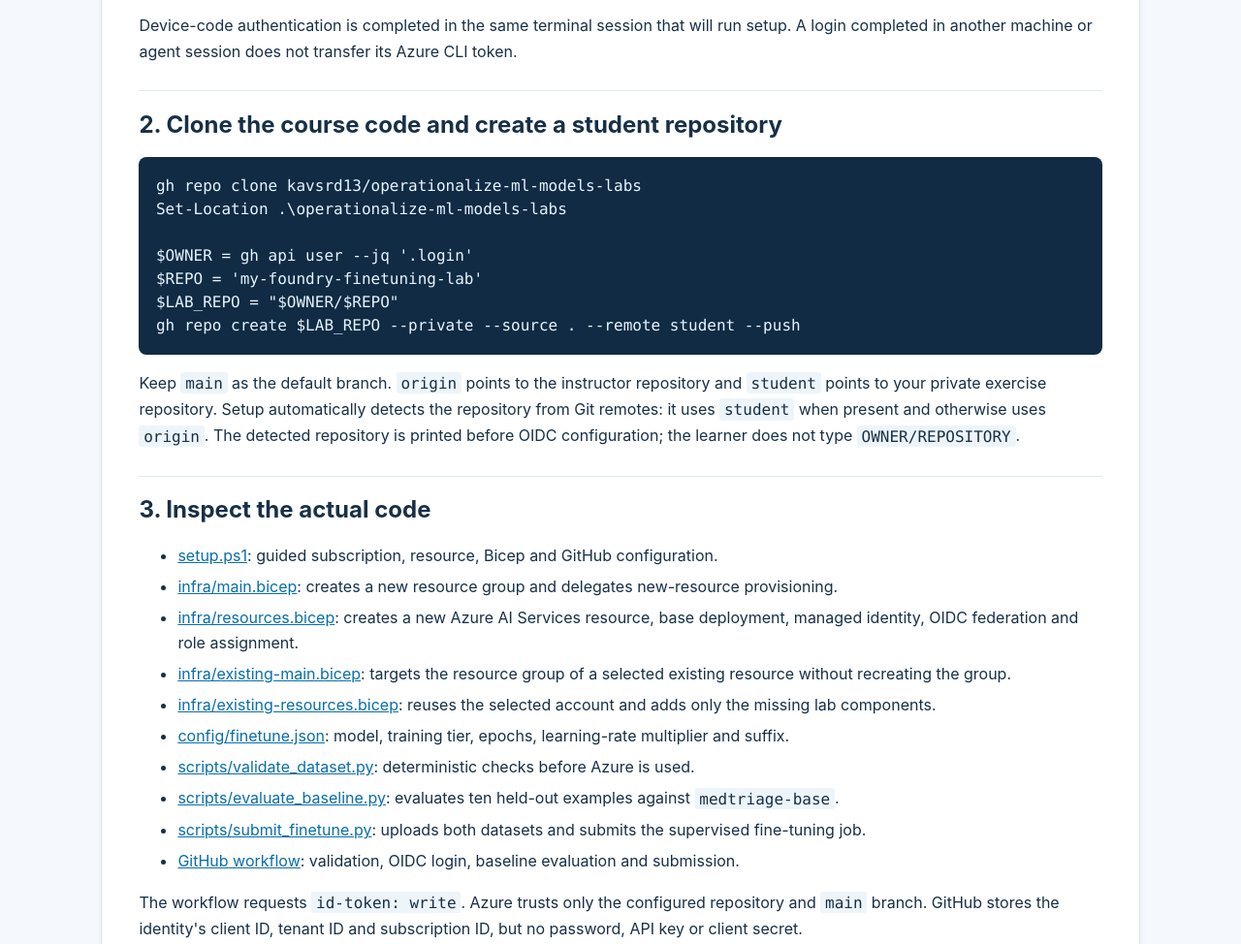
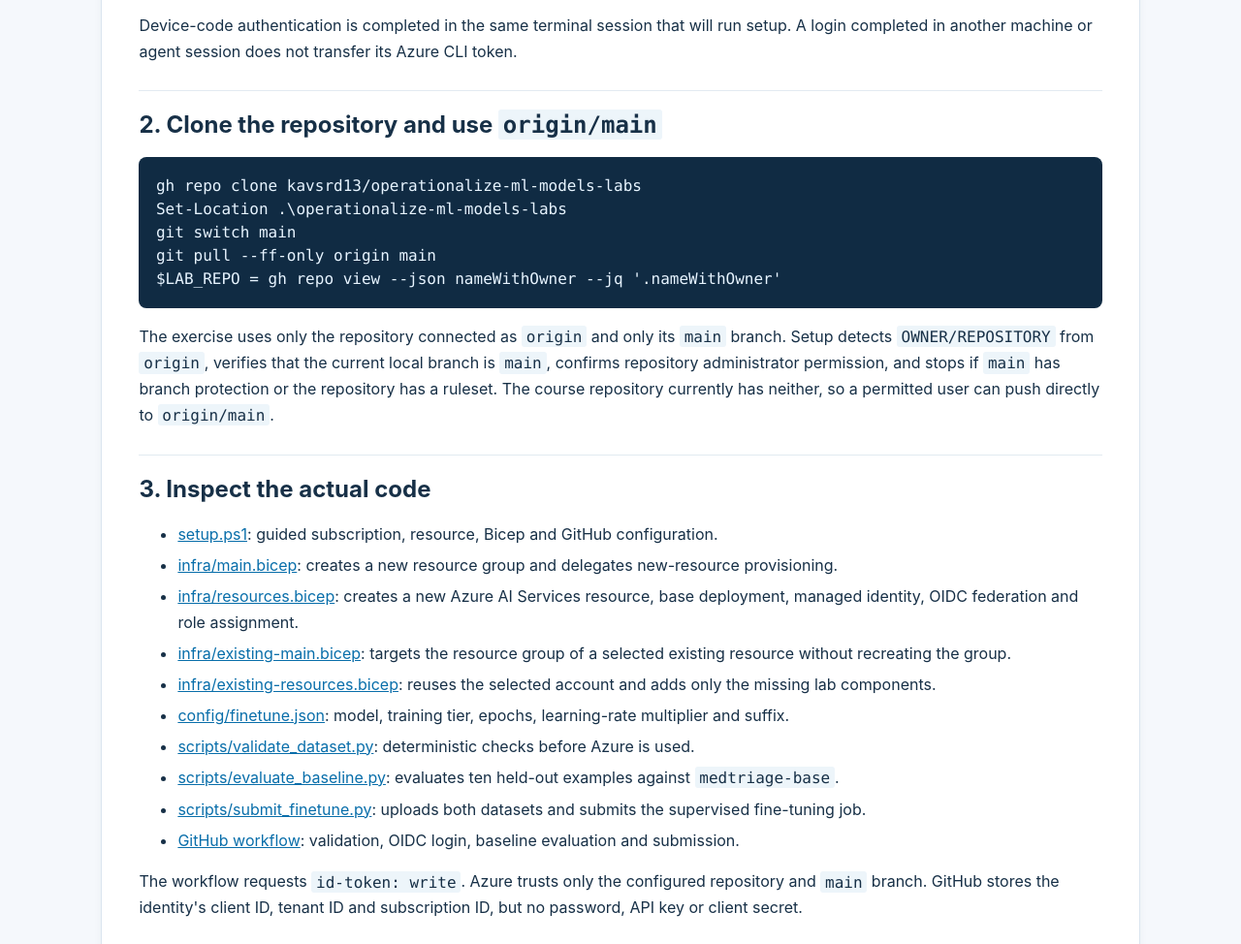
Before and after one commit to kavsrd13/operationalize-ml-models-labs, a plain HTML site: page 12-Foundry-Fine-Tuning-GitHub-Actions/Instruction/index.html in a window 1280 px wide. Shown: the part 1670-2644 px from the top of the page at 97% size. Drawn offline with Linux system fonts and the light colour scheme.

Commit message:
Use origin main for Exercise 12 automation

```diff
--- a/12-Foundry-Fine-Tuning-GitHub-Actions/Instruction/index.html
+++ b/12-Foundry-Fine-Tuning-GitHub-Actions/Instruction/index.html
@@ -45,15 +45,13 @@ gh auth login
 az login --use-device-code
 az bicep install</code></pre>
 <p>Device-code authentication is completed in the same terminal session that will run setup. A login completed in another machine or agent session does not transfer its Azure CLI token.</p>
-<h2>2. Clone the course code and create a student repository</h2>
+<h2>2. Clone the repository and use <code>origin/main</code></h2>
 <pre><code>gh repo clone kavsrd13/operationalize-ml-models-labs
 Set-Location .\operationalize-ml-models-labs
-
-$OWNER = gh api user --jq &#x27;.login&#x27;
-$REPO = &#x27;my-foundry-finetuning-lab&#x27;
-$LAB_REPO = &quot;$OWNER/$REPO&quot;
-gh repo create $LAB_REPO --private --source . --remote student --push</code></pre>
-<p>Keep <code>main</code> as the default branch. <code>origin</code> points to the instructor repository and <code>student</code> points to your private exercise repository. Setup automatically detects the repository from Git remotes: it uses <code>student</code> when present and otherwise uses <code>origin</code>. The detected repository is printed before OIDC configuration; the learner does not type <code>OWNER/REPOSITORY</code>.</p>
+git switch main
+git pull --ff-only origin main
+$LAB_REPO = gh repo view --json nameWithOwner --jq &#x27;.nameWithOwner&#x27;</code></pre>
+<p>The exercise uses only the repository connected as <code>origin</code> and only its <code>main</code> branch. Setup detects <code>OWNER/REPOSITORY</code> from <code>origin</code>, verifies that the current local branch is <code>main</code>, confirms repository administrator permission, and stops if <code>main</code> has branch protection or the repository has a ruleset. The course repository currently has neither, so a permitted user can push directly to <code>origin/main</code>.</p>
 <h2>3. Inspect the actual code</h2>
 <ul>
 <li><a href="../setup.ps1">setup.ps1</a>: guided subscription, resource, Bicep and GitHub configuration.</li>
@@ -132,11 +130,11 @@ gh variable set ENABLE_MEDTRIAGE_FINETUNING --body true --repo $LAB_REPO</code><
 <p>Open <code>12-Foundry-Fine-Tuning-GitHub-Actions/config/finetune.json</code>. Change the suffix to a short identifier for your experiment, while leaving the reviewed model and hyperparameters unchanged for the first run. Then commit only the Exercise 12 change:</p>
 <pre><code>git add .\12-Foundry-Fine-Tuning-GitHub-Actions\config\finetune.json
 git commit -m &quot;Exercise 12: submit reviewed fine-tuning experiment&quot;
-git push student main</code></pre>
+git push origin main</code></pre>
 <p>The push triggers the workflow because the configuration is a watched path. Open the run:</p>
 <pre><code>gh run list --workflow fine-tune-medtriage.yml --repo $LAB_REPO
 gh repo view $LAB_REPO --web</code></pre>
-<p>The workflow first validates the files, then obtains a short-lived Azure token through OIDC. It evaluates ten validation examples on <code>medtriage-base</code>, uploads both JSONL files, waits for file processing, and submits one supervised fine-tuning job.</p>
+<p>Every watched push to <code>main</code> starts the workflow and runs dataset validation. If both paid-training gates are <code>true</code>, the second job obtains a short-lived Azure token through OIDC, evaluates ten validation examples on <code>medtriage-base</code>, uploads both JSONL files, waits for file processing, and submits one supervised fine-tuning job. If either gate is <code>false</code>, validation still runs and the paid submission job is shown as skipped.</p>
 <h2>9. Verify the submitted job</h2>
 <p>In the GitHub run summary, record:</p>
 <ul>
@@ -159,13 +157,14 @@ gh repo view $LAB_REPO --web</code></pre>
 <ul>
 <li><code>AADSTS50020</code> or <code>AADSTS500341</code>: the Azure CLI is using an identity from the wrong tenant or a stale account. Run <code>az logout</code>, sign in to the subscription&#x27;s tenant in the same terminal, and verify <code>az account show</code> before rerunning setup.</li>
 <li><code>./setup.ps1</code> is not recognized: check <code>Get-Location</code> and <code>Test-Path .\setup.ps1</code>. From the repository root, run <code>.\12-Foundry-Fine-Tuning-GitHub-Actions\setup.ps1</code>; from inside the Exercise 12 folder, run <code>.\setup.ps1</code>. The script does not change the terminal&#x27;s current directory, so it can be rerun from the same location.</li>
-<li>Wrong GitHub repository detected: setup prefers the remote named <code>student</code>; otherwise it uses <code>origin</code>. Check <code>git remote -v</code>. Add or correct the <code>student</code> remote before rerunning setup.</li>
+<li>Wrong GitHub repository detected: setup uses only <code>origin</code>. Check <code>git remote -v</code> and correct the origin URL before rerunning setup.</li>
+<li>Branch protection or ruleset error: this classroom flow requires direct pushes to <code>origin/main</code>. Remove the rule only if this is a dedicated teaching repository and your repository owner approves that policy.</li>
 <li>No resources listed under Existing: confirm the selected subscription and that the account can read Azure AI Services/OpenAI resources; otherwise choose New.</li>
 <li>Fine-tuning quota error: the selected region/subscription lacks quota for the configured model or training type. Use a resource in an approved region with quota or request quota before enabling the workflow.</li>
 <li>Base deployment quota error: choose an existing compatible <code>medtriage-base</code> deployment or a region with base-model capacity.</li>
 <li>OIDC login failure: compare the subject in the GitHub error with the subject printed by setup. Rerun setup with <code>-OidcSubject &#x27;THE_EXACT_SUBJECT&#x27;</code> if the repository uses a customized subject format.</li>
 <li>First-run authorization error: Azure role propagation can take several minutes. Retry the same workflow after propagation; verify that a previous fine-tuning job was not already submitted.</li>
-<li>Workflow skipped: both <code>ENABLE_MEDTRIAGE_FINETUNING</code> and <code>MEDTRIAGE_DATA_REVIEWED</code> must equal <code>true</code> in the student repository.</li>
+<li>Paid submission job skipped: dataset validation still runs on the push, but both <code>ENABLE_MEDTRIAGE_FINETUNING</code> and <code>MEDTRIAGE_DATA_REVIEWED</code> must equal <code>true</code> before the fine-tuning job is submitted.</li>
 <li>Workflow green but training still running: GitHub submits the asynchronous job and preserves its ID; monitor the job in Foundry.</li>
 </ul>
 <h2>Validation status</h2>
```
Also changed, not shown: index.html (+10 -11 lines), 3 other files.
